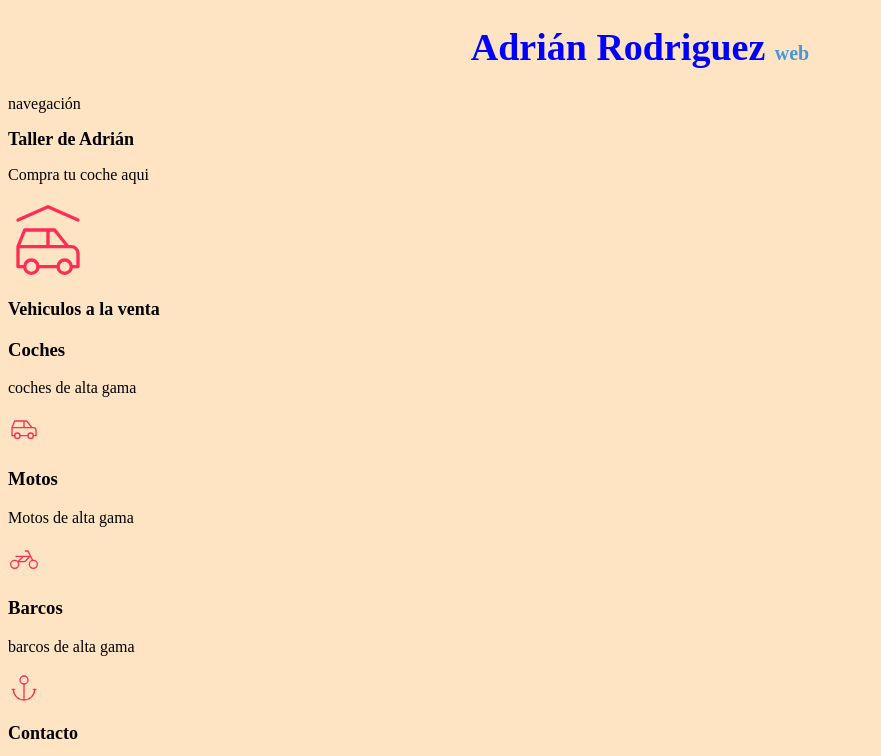
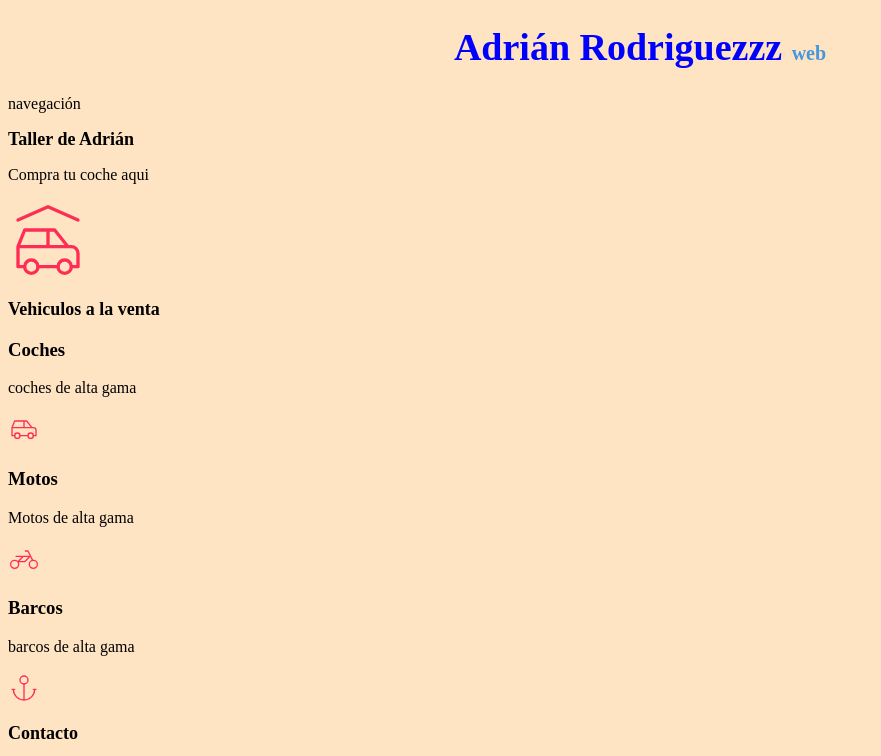
Before and after one commit to arodrigueza-esliceu/web-personal-arodriguez, a plain HTML site: page index.html in a window 1280 px wide. Shown: the top 756 px of the page, without its empty margins (0-881 px from the left). Drawn offline with Linux system fonts and the light colour scheme.

Commit message:
cambio test

```diff
--- a/index.html
+++ b/index.html
@@ -8,7 +8,7 @@
 </head>
 <body>
     <header>
-<h1 class="titulo">Adrián Rodriguez <span>web</span> </h1>
+<h1 class="titulo">Adrián Rodriguezzz <span>web</span> </h1>
 
     </header>
     <nav>
```
